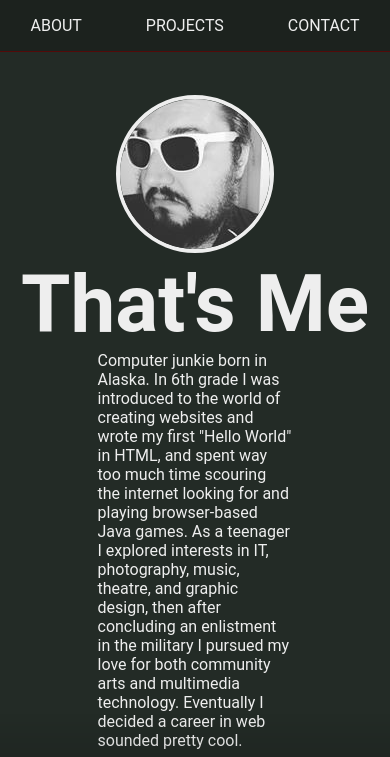
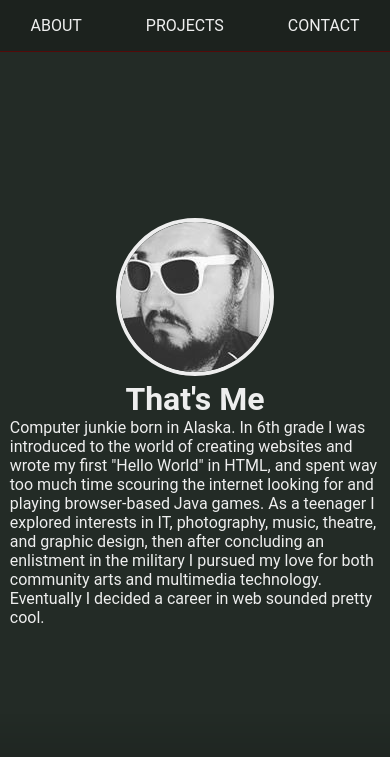
Before and after one commit to ja-br/ja-br.github.io, a plain HTML site: page index.html in a window 390 px wide. Shown: the top 757 px of the page. Drawn offline with Linux system fonts and the light colour scheme.

Commit message:
Last mobile tweak for the day

```diff
--- a/css/style.css
+++ b/css/style.css
@@ -14,10 +14,6 @@
 *::before,
 *::after {
   box-sizing: border-box;
-}
-
-.display-l{
-  font-size: 5rem;
 }
 
 .display-xxl {
@@ -95,6 +91,11 @@ section {
   width: 100%;
   height: 100vh;
   margin-bottom:100%;
+}
+
+.section-flex h2{
+  font-size: 5rem;
+
 }
 
 .round{
@@ -186,10 +187,17 @@ footer a:hover{
     margin-bottom: 15%;
   }
 
-
+  .content{
+    max-width: 95%;
+  }
 
   footer a{
     transform: scale(.5,.5);
     margin: 0;
   }
+
+  .section-flex h2{
+    font-size: 2rem;
+
+  }
 }
--- a/index.html
+++ b/index.html
@@ -31,7 +31,7 @@
       <div class="section-flex">
         <div>
           <img src="img/0.jpeg" class="round round-border" alt="My Face">
-          <h2 class="display-l">That's Me</h1>
+          <h2>That's Me</h1>
 
         </div>
         <div class="content">
@@ -53,7 +53,7 @@
 
     <section id="projects">
       <div class="section-flex">
-        <h2 class="display-l">Projects</h1>
+        <h2>Projects</h1>
           <p>
             Lorem ipsum dolor sit amet consectetur adipisicing elit. Saepe dolores
             doloremque, aut cum debitis dolorum?
@@ -65,7 +65,7 @@
     <section id="contact">
       <div class="section-flex">
         <div>
-          <h2 class="display-l">Get In Touch</h1>
+          <h2>Get In Touch</h1>
         </div>
         <div>
           <p>
```
